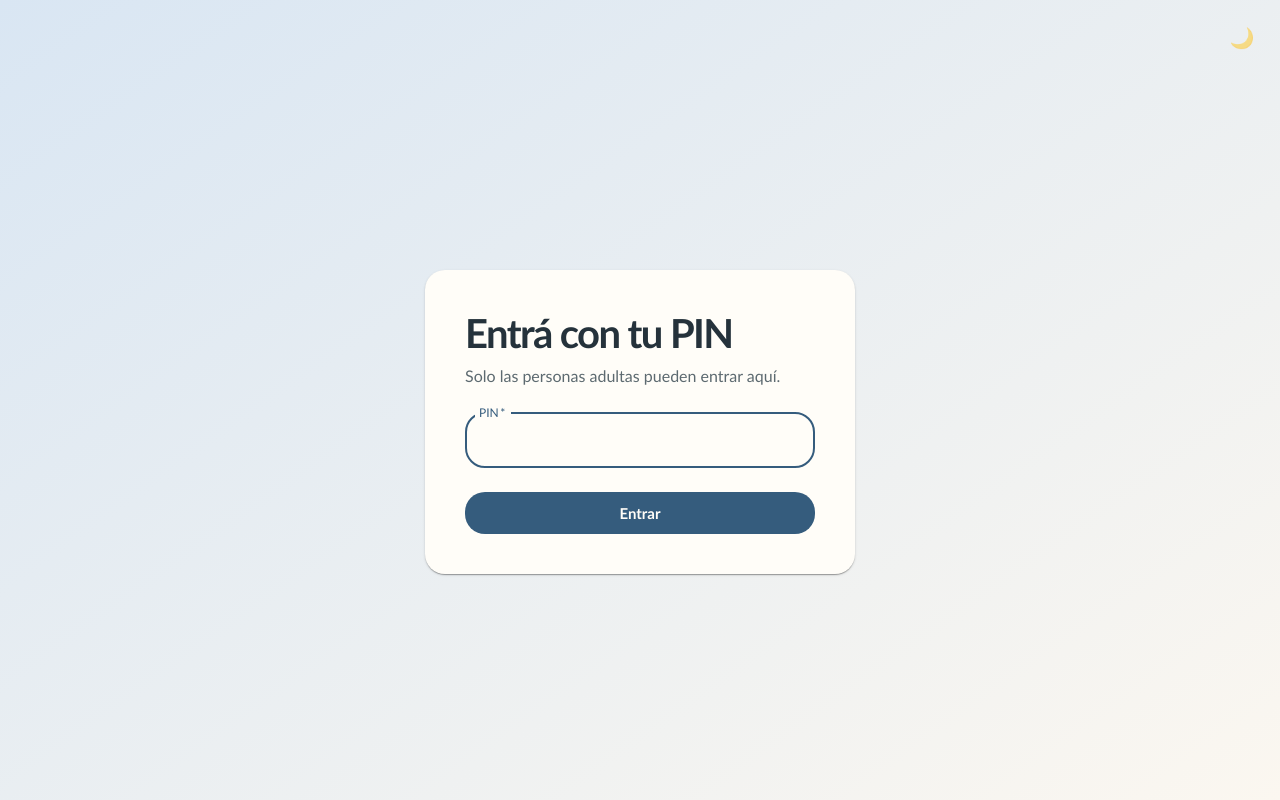
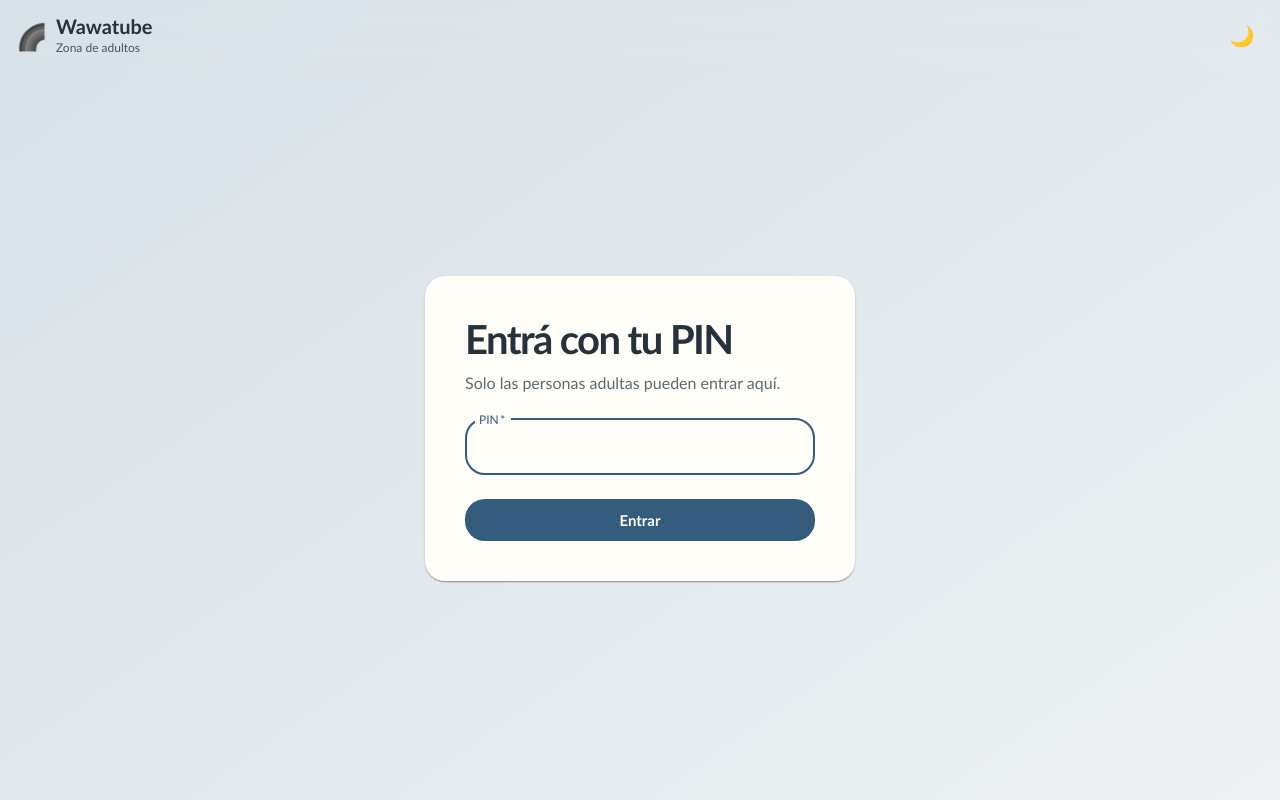
Before and after one commit to beecodesolutions/wawatube, a React (Vite) app in the folder apps/web/: page /parent in a window 1280 px wide. Built offline with nearby package versions, Linux system fonts and the light colour scheme; no server answers.

Commit message:
feat: switch between child and parent navbar

```diff
--- a/apps/web/src/App.tsx
+++ b/apps/web/src/App.tsx
@@ -1,5 +1,5 @@
-import { CssBaseline, ThemeProvider } from '@mui/material';
-import { Navigate, Route, Routes } from 'react-router-dom';
+import { Box, CssBaseline, ThemeProvider } from '@mui/material';
+import { Navigate, Route, Routes, useLocation } from 'react-router-dom';
 import {
   ChildCategoryRoute,
   ChildHome,
@@ -9,16 +9,36 @@ import { ParentApp } from './features/parent/ParentRoutes';
 import { theme } from './theme';
 
 export function App() {
+  const parent = useLocation().pathname.startsWith('/parent');
   return (
     <ThemeProvider theme={theme} defaultMode="system">
       <CssBaseline enableColorScheme />
+      <Box
+        key={parent ? 'parent' : 'child'}
+        sx={{
+          animation: `${parent ? 'revealParent' : 'revealChild'} 380ms ease-out both`,
+          '@keyframes revealParent': {
+            from: { clipPath: 'inset(0 100% 0 0)' },
+            to: { clipPath: 'inset(0 0 0 0)' },
+          },
+          '@keyframes revealChild': {
+            from: { clipPath: 'inset(0 0 0 100%)' },
+            to: { clipPath: 'inset(0 0 0 0)' },
+          },
+          '@media (prefers-reduced-motion: reduce)': { animation: 'none' },
+        }}
+      >
         <Routes>
           <Route path="/" element={<ChildHome />} />
-        <Route path="/category/:categoryId" element={<ChildCategoryRoute />} />
+          <Route
+            path="/category/:categoryId"
+            element={<ChildCategoryRoute />}
+          />
           <Route path="/watch/:mediaId" element={<ChildPlayerRoute />} />
           <Route path="/parent/*" element={<ParentApp />} />
           <Route path="*" element={<Navigate to="/" replace />} />
         </Routes>
+      </Box>
     </ThemeProvider>
   );
 }
--- a/apps/web/src/components/Shared.tsx
+++ b/apps/web/src/components/Shared.tsx
@@ -1,7 +1,7 @@
-import type { ReactNode } from 'react';
+import { useEffect, useRef, type ReactNode } from 'react';
 import ReplayRoundedIcon from '@mui/icons-material/ReplayRounded';
 import { useTranslation } from 'react-i18next';
-import { Link } from 'react-router-dom';
+import { useNavigate } from 'react-router-dom';
 import {
   Alert,
   AppBar,
@@ -27,6 +27,7 @@ export function ThemeToggle() {
   return (
     <Tooltip title={label}>
       <IconButton
+        color="inherit"
         onClick={() => setMode(dark ? 'light' : 'dark')}
         aria-label={label}
         sx={{ minWidth: 44, minHeight: 44 }}
@@ -41,6 +42,14 @@ export function ThemeToggle() {
 
 export function ChildFrame({ children }: { children: ReactNode }) {
   const { t } = useTranslation();
+  const navigate = useNavigate();
+  const homeClick = useRef<ReturnType<typeof setTimeout> | null>(null);
+  useEffect(
+    () => () => {
+      if (homeClick.current) clearTimeout(homeClick.current);
+    },
+    [],
+  );
   return (
     <Box
       sx={{
@@ -56,19 +65,32 @@ export function ChildFrame({ children }: { children: ReactNode }) {
       >
         <Toolbar sx={{ justifyContent: 'space-between', py: 1, gap: 2 }}>
           <Button
-            component={Link}
-            to="/"
+            onClick={() => {
+              if (homeClick.current) clearTimeout(homeClick.current);
+              homeClick.current = setTimeout(() => navigate('/'), 250);
+            }}
+            onDoubleClick={() => {
+              if (homeClick.current) clearTimeout(homeClick.current);
+              navigate('/parent');
+            }}
+            aria-label={`${t('app.name')}. ${t('nav.home')}. ${t('nav.parentDoubleClick')}`}
             color="inherit"
-            sx={{ fontSize: '1.2rem', px: 0 }}
+            sx={{ textAlign: 'left', gap: 1, px: 0 }}
           >
-            <Box
-              component="span"
-              sx={{ mr: 1, fontSize: '1.6rem' }}
-              aria-hidden
-            >
+            <Box component="span" sx={{ fontSize: '1.6rem' }} aria-hidden>
               🌈
             </Box>
-            {t('app.name')}
+            <Stack>
+              <Typography
+                variant="h6"
+                sx={{ fontWeight: 900, lineHeight: 1.2 }}
+              >
+                {t('app.name')}
+              </Typography>
+              <Typography variant="caption" sx={{ opacity: 0.8 }}>
+                {t('app.subtitle')}
+              </Typography>
+            </Stack>
           </Button>
           <Stack direction="row" spacing={1} alignItems="center">
             <Typography
@@ -84,6 +106,45 @@ export function ChildFrame({ children }: { children: ReactNode }) {
       </AppBar>
       {children}
     </Box>
+  );
+}
+
+export function ParentBrand() {
+  const { t } = useTranslation();
+  const navigate = useNavigate();
+  return (
+    <Button
+      color="inherit"
+      onDoubleClick={() => navigate('/')}
+      aria-label={`${t('app.name')}. ${t('parent.title')}. ${t('nav.childDoubleClick')}`}
+      sx={{
+        textAlign: 'left',
+        gap: 1,
+        px: 0,
+      }}
+    >
+      <Box
+        component="span"
+        aria-hidden
+        sx={{
+          fontSize: '1.6rem',
+          filter: (theme) =>
+            theme.palette.mode === 'dark'
+              ? 'grayscale(1) brightness(1.8)'
+              : 'grayscale(1) brightness(0.6)',
+        }}
+      >
+        🌈
+      </Box>
+      <Stack>
+        <Typography variant="h6" sx={{ fontWeight: 900, lineHeight: 1.2 }}>
+          {t('app.name')}
+        </Typography>
+        <Typography variant="caption" sx={{ opacity: 0.8 }}>
+          {t('parent.title')}
+        </Typography>
+      </Stack>
+    </Button>
   );
 }
 
--- a/apps/web/src/features/parent/ParentLogin.tsx
+++ b/apps/web/src/features/parent/ParentLogin.tsx
@@ -11,7 +11,7 @@ import {
   Typography,
 } from '@mui/material';
 import { api, errorText } from '../../api';
-import { ThemeToggle } from '../../components/Shared';
+import { ParentBrand, ThemeToggle } from '../../components/Shared';
 
 export function ParentLogin({ onLoggedIn }: { onLoggedIn: () => void }) {
   const { t } = useTranslation();
@@ -42,7 +42,22 @@ export function ParentLogin({ onLoggedIn }: { onLoggedIn: () => void }) {
         background: theme.palette.artwork.parentBackground,
       })}
     >
-      <ThemeToggle />
+      <Stack
+        direction="row"
+        justifyContent="space-between"
+        alignItems="center"
+        sx={{
+          width: 'calc(100% + 32px)',
+          mt: -2,
+          mx: -2,
+          px: 2,
+          py: 1,
+          backdropFilter: 'blur(14px)',
+        }}
+      >
+        <ParentBrand />
+        <ThemeToggle />
+      </Stack>
       <Box
         sx={{ flex: 1, width: '100%', display: 'grid', placeItems: 'center' }}
       >
--- a/apps/web/src/features/parent/ParentRoutes.tsx
+++ b/apps/web/src/features/parent/ParentRoutes.tsx
@@ -16,12 +16,13 @@ import {
   useNavigate,
 } from 'react-router-dom';
 import { api, subscribeUnauthorized } from '../../api';
-import { LoadingState, ThemeToggle } from '../../components/Shared';
+import { ParentBrand, ThemeToggle } from '../../components/Shared';
 import { AdminLibrary } from './ParentLibrary';
 import { AdminCategories } from './ParentCategories';
 import { ParentLogin } from './ParentLogin';
 
 export function ParentApp() {
+  const { t } = useTranslation();
   const [authenticated, setAuthenticated] = useState<boolean | null>(null);
   useEffect(() => {
     const unsubscribe = subscribeUnauthorized(() => setAuthenticated(false));
@@ -41,10 +42,42 @@ export function ParentApp() {
   }, []);
 
   if (authenticated === null)
-    return <LoadingState label="parent.sessionLoading" />;
-  if (!authenticated)
-    return <ParentLogin onLoggedIn={() => setAuthenticated(true)} />;
     return (
+      <Box
+        sx={{
+          minHeight: '100vh',
+          display: 'grid',
+          placeItems: 'center',
+          background: (theme) => theme.palette.artwork.parentBackground,
+        }}
+      >
+        <ParentBrand />
+        <Typography
+          sx={{
+            position: 'absolute',
+            width: 1,
+            height: 1,
+            overflow: 'hidden',
+            clip: 'rect(0, 0, 0, 0)',
+          }}
+          role="status"
+        >
+          {t('parent.sessionLoading')}
+        </Typography>
+      </Box>
+    );
+  return (
+    <Box
+      sx={{
+        animation: 'parentReady 180ms ease-out both',
+        '@keyframes parentReady': {
+          from: { opacity: 0 },
+          to: { opacity: 1 },
+        },
+        '@media (prefers-reduced-motion: reduce)': { animation: 'none' },
+      }}
+    >
+      {authenticated ? (
         <ParentFrame onLogout={() => setAuthenticated(false)}>
           <Routes>
             <Route index element={<Navigate to="library" replace />} />
@@ -53,6 +86,10 @@ export function ParentApp() {
             <Route path="*" element={<Navigate to="library" replace />} />
           </Routes>
         </ParentFrame>
+      ) : (
+        <ParentLogin onLoggedIn={() => setAuthenticated(true)} />
+      )}
+    </Box>
   );
 }
 
@@ -74,15 +111,22 @@ function ParentFrame({
     }
   };
   return (
-    <Box sx={{ minHeight: '100vh', backgroundColor: 'background.default' }}>
-      <AppBar position="sticky" color="inherit" elevation={0}>
+    <Box
+      sx={{
+        minHeight: '100vh',
+        background: (theme) => theme.palette.artwork.parentBackground,
+      }}
+    >
+      <AppBar
+        position="sticky"
+        color="transparent"
+        elevation={0}
+        sx={{ backdropFilter: 'blur(14px)' }}
+      >
         <Toolbar sx={{ gap: 2, flexWrap: 'wrap', py: 1 }}>
-          <Typography
-            variant="h6"
-            sx={{ flex: 1, minWidth: 'min(100%, 180px)', fontWeight: 900 }}
-          >
-            {t('parent.title')}
-          </Typography>
+          <Box sx={{ flex: 1, minWidth: 'min(100%, 180px)' }}>
+            <ParentBrand />
+          </Box>
           <Box sx={{ order: { xs: 1, sm: 2 }, display: 'flex' }}>
             <ThemeToggle />
           </Box>
--- a/apps/web/src/i18n.ts
+++ b/apps/web/src/i18n.ts
@@ -13,6 +13,8 @@ const resources = {
         home: 'Inicio',
         back: 'Volver',
         parent: 'Zona de adultos',
+        parentDoubleClick: 'Hacé doble clic para ir a la zona de adultos',
+        childDoubleClick: 'Hacé doble clic para volver a Wawatube',
         library: 'Biblioteca',
         categories: 'Categorías',
         logout: 'Cerrar sesión',
--- a/apps/web/src/theme.ts
+++ b/apps/web/src/theme.ts
@@ -33,7 +33,7 @@ export const theme = createTheme({
         error: { main: '#c62828', dark: '#b71c1c', contrastText: '#fff' },
         artwork: {
           childBackground: 'linear-gradient(180deg, #fbf7f0 0%, #eff5f5 100%)',
-          parentBackground: 'linear-gradient(145deg, #d9e6f3, #fbf7f0)',
+          parentBackground: 'linear-gradient(145deg, #d7e1e8, #edf1f3)',
           thumbnail: 'linear-gradient(135deg, #d9e6f3, #f8d8c4)',
           category: ['#f8d8c4', '#dcebdc', '#d9e6f3', '#f1e2ba'],
           categoryOverlay: 'linear-gradient(transparent, rgba(0, 0, 0, 0.8))',
@@ -55,8 +55,8 @@ export const theme = createTheme({
         success: { main: '#2e7d32', dark: '#1b5e20', contrastText: '#fff' },
         error: { main: '#c62828', dark: '#b71c1c', contrastText: '#fff' },
         artwork: {
-          childBackground: 'linear-gradient(180deg, #101a20 0%, #172b32 100%)',
-          parentBackground: 'linear-gradient(145deg, #1d3442, #101a20)',
+          childBackground: 'linear-gradient(180deg, #20343e 0%, #29434c 100%)',
+          parentBackground: 'linear-gradient(145deg, #111d27, #080f15)',
           thumbnail: 'linear-gradient(135deg, #23333e, #4b3940)',
           category: ['#3b3033', '#29403f', '#293d4b', '#4a3e2d'],
           categoryOverlay: 'linear-gradient(transparent, rgba(0, 0, 0, 0.8))',
```
Lines whose indentation alone changed are shown as unchanged.
